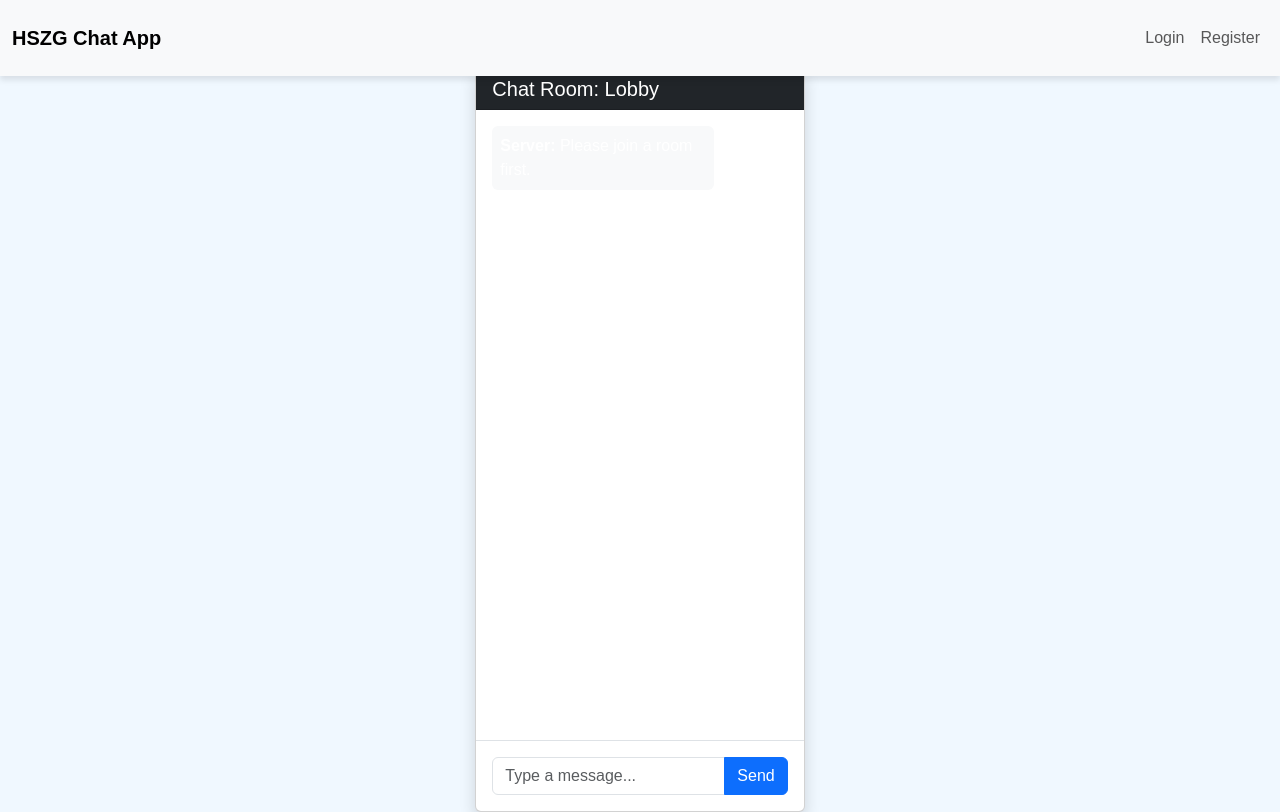
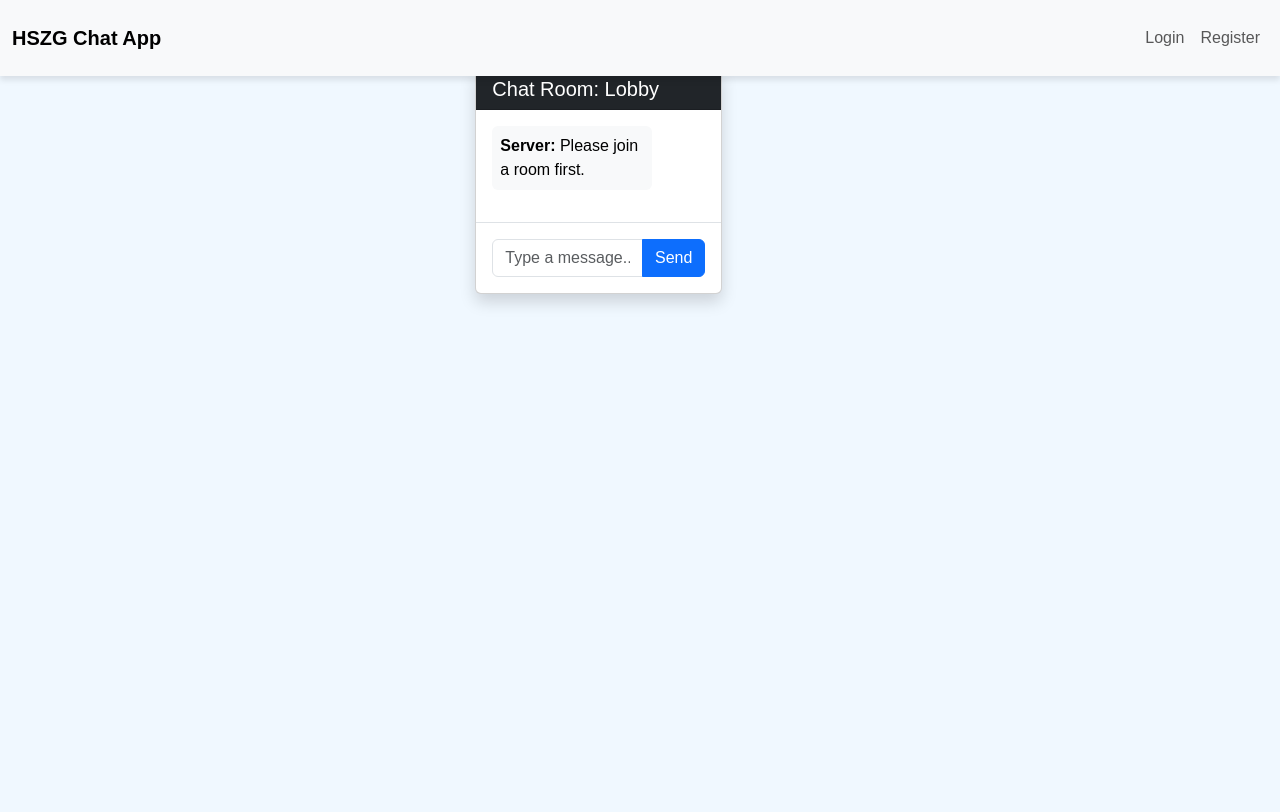
Before and after one commit to NiklasKaulfers/Chat-App-Angular, an Angular app: page /chat in a window 1280 px wide. Built offline with nearby package versions, Linux system fonts and the light colour scheme.

Commit message:
another attempt

```diff
--- a/src/app/components/chat/chat.component.css
+++ b/src/app/components/chat/chat.component.css
@@ -7,10 +7,6 @@ html {
   height: calc(100vh - 56px);
 }
 
-.contacts-list {
-  height: 100%;
-  overflow-y: auto;
-}
 
 .chat-messages {
   height: calc(100% - 60px);
--- a/src/app/components/chat/chat.component.html
+++ b/src/app/components/chat/chat.component.html
@@ -1,17 +1,17 @@
 <div class="container-fluid chat-container">
   <div class="row h-100">
-    <div class="col-12 p-0">
-      <div class="card shadow h-100">
+    <div class="col-md-9 col-12 p-0 d-flex flex-column">
+      <div class="card shadow h-90">
         <div class="card-header bg-dark text-white d-flex justify-content-between align-items-center">
           <h5 class="mb-0">Chat Room: {{room || 'Lobby'}}</h5>
         </div>
 
-        <div class="card-body d-flex flex-column p-0 h-100">
-          <div class="chat-messages flex-grow-1 p-3 overflow-auto" #chatBox>
+        <div class="card-body d-flex flex-column p-0 h-100 col-12">
+          <div class="chat-messages p-3 " #chatBox>
             <div *ngFor="let msg of messages"
                  class="message mb-3"
                  [ngClass]="{'align-self-start': msg.sender !== user, 'align-self-end': msg.sender === user}">
-              <div [ngClass]="{'bg-light rounded p-2': msg.sender !== user, 'bg-primary text-white rounded p-2': msg.sender === user, 'bg-secondary text-white rounded p-2': msg.sender === 'Server'}">
+              <div [ngClass]="{'bg-light rounded p-2': msg.sender !== user, 'bg-primary text-black rounded p-2': msg.sender === user, 'bg-secondary text-black rounded p-2': msg.sender === 'Server'}">
                 <strong>{{ msg.sender }}:</strong> {{ msg.message }}
                 <small *ngIf="msg.timestamp" class="text-muted ms-2">{{ msg.timestamp | date:'shortTime' }}</small>
               </div>
```
